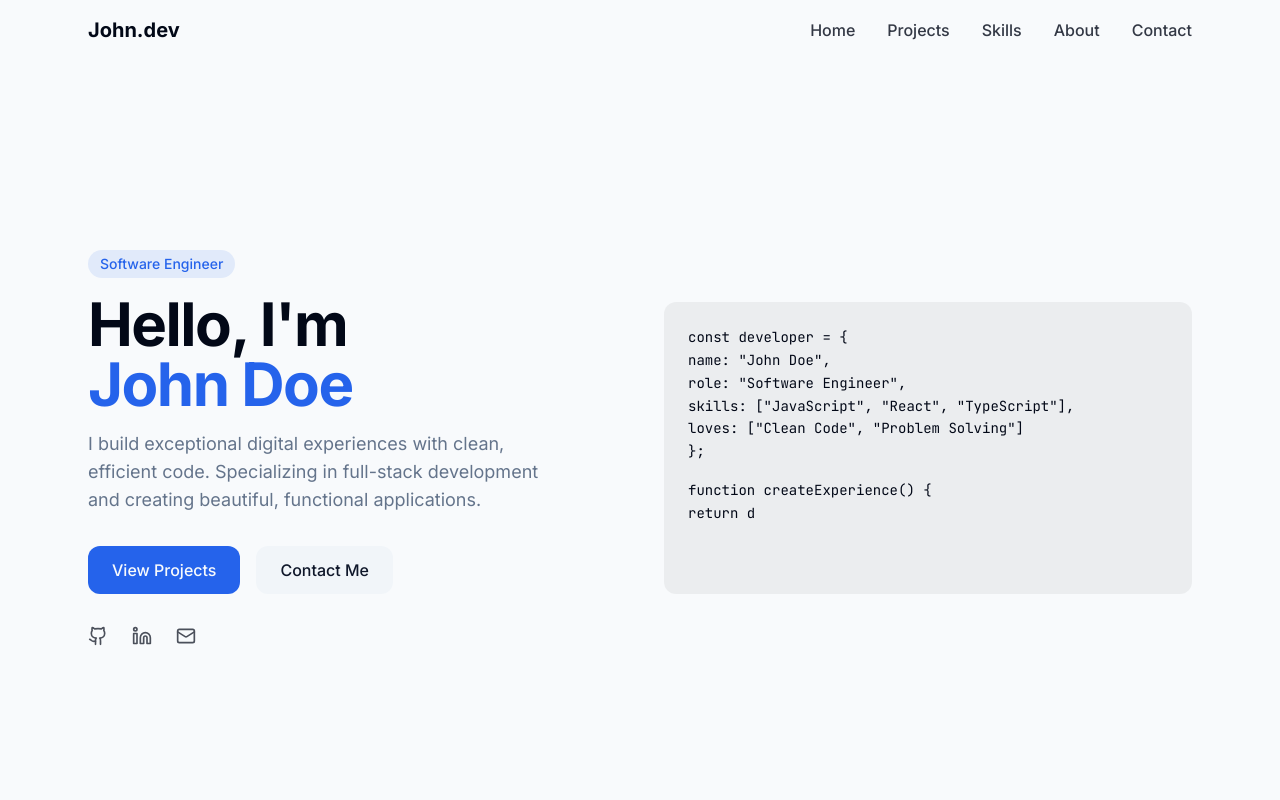
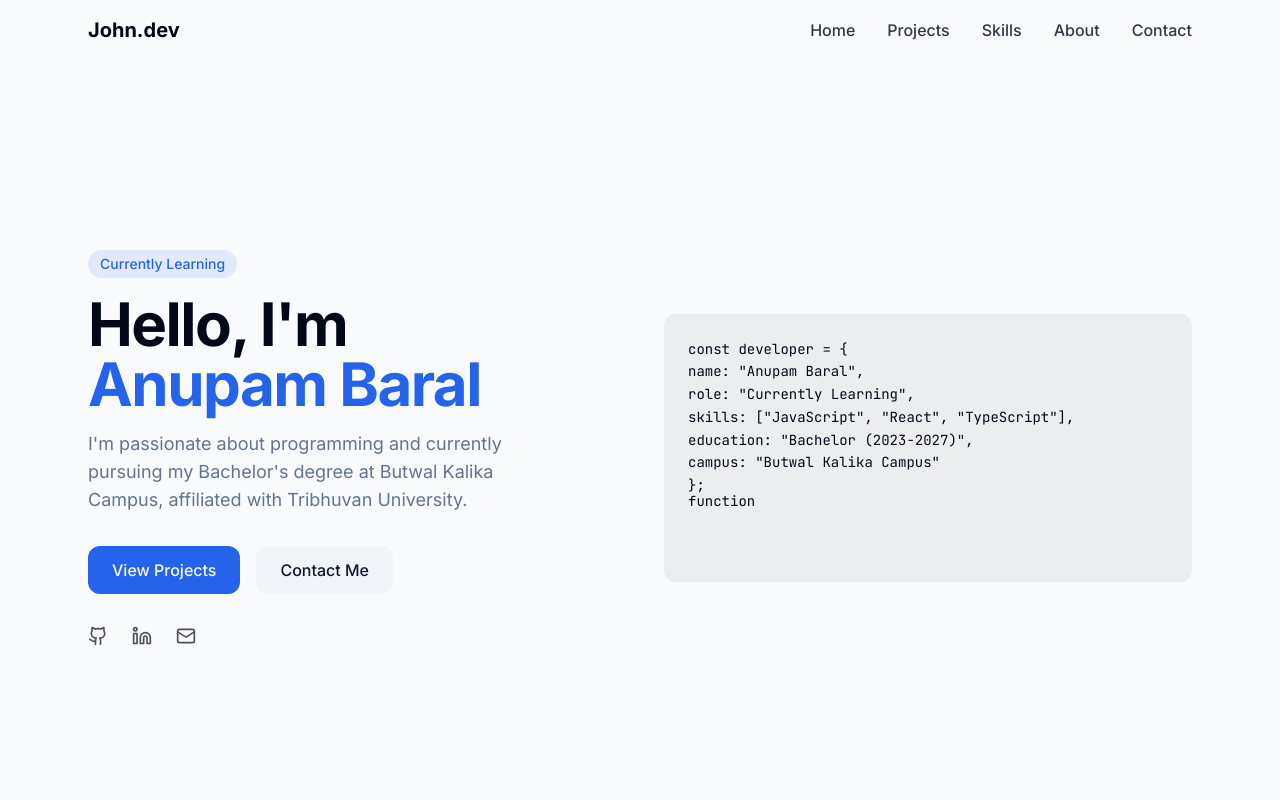
Before and after one commit to anup0206/p-924478, a React (Vite) app: page / in a window 1280 px wide. Shown: the top 800 px of the page. Built offline with nearby package versions, Linux system fonts and the light colour scheme.

Commit message:
Update About Me details
Update the About Me section with new details.

```diff
--- a/src/components/About.tsx
+++ b/src/components/About.tsx
@@ -10,20 +10,19 @@ const About = () => {
         <div className="grid md:grid-cols-2 gap-12 items-center">
           <div className="space-y-6">
             <p className="text-lg">
-              Hello! I'm John, a passionate software engineer with a focus on creating
-              efficient and user-friendly web applications. With over 5 years of
-              professional experience, I've worked with various technologies and frameworks.
+              Hello! I'm Anupam Baral, currently pursuing my Bachelor's degree (2023-2027)
+              at Butwal Kalika Campus, Butwal, affiliated with Tribhuvan University.
             </p>
 
             <p className="text-lg">
-              I believe in writing clean, maintainable code and constantly strive to
-              improve my skills and stay updated with the latest trends in the industry.
+              I'm passionate about programming and software development. I'm in the early
+              stages of my journey, learning new technologies and building projects to enhance
+              my skills.
             </p>
 
             <p className="text-lg">
-              When I'm not coding, you can find me hiking, reading tech blogs, or
-              contributing to open-source projects. I'm always open to new opportunities
-              and challenges!
+              When I'm not coding, you can find me exploring new technologies, reading tech blogs,
+              or working on personal projects. I'm always eager to learn and grow in this field!
             </p>
           </div>
 
@@ -33,7 +32,7 @@ const About = () => {
               <div className="relative bg-white rounded-lg overflow-hidden">
                 <img
                   src="https://images.unsplash.com/photo-1560250097-0b93528c311a"
-                  alt="John Doe"
+                  alt="Anupam Baral"
                   className="w-full h-auto"
                 />
               </div>
--- a/src/components/Hero.tsx
+++ b/src/components/Hero.tsx
@@ -1,3 +1,4 @@
+
 import React, { useEffect, useRef } from 'react';
 import { ArrowDownCircle, Github, Linkedin, Mail } from 'lucide-react';
 
@@ -10,10 +11,11 @@ const Hero = () => {
     // This simulates typing code animation
     const codeLines = [
       'const developer = {',
-      '  name: "John Doe",',
-      '  role: "Software Engineer",',
+      '  name: "Anupam Baral",',
+      '  role: "Currently Learning",',
       '  skills: ["JavaScript", "React", "TypeScript"],',
-      '  loves: ["Clean Code", "Problem Solving"]',
+      '  education: "Bachelor (2023-2027)",',
+      '  campus: "Butwal Kalika Campus"',
       '};',
       '',
       'function createExperience() {',
@@ -60,18 +62,17 @@ const Hero = () => {
         <div className="order-2 md:order-1">
           <div className="opacity-0 animate-fade-in">
             <div className="inline-block bg-primary/10 text-primary px-3 py-1 rounded-full text-sm font-medium mb-4">
-              Software Engineer
+              Currently Learning
             </div>
           </div>
 
           <h1 className="heading-xl mb-4 opacity-0 animate-fade-in animate-delay-100 text-balance">
-            Hello, I'm <span className="text-primary">John Doe</span>
+            Hello, I'm <span className="text-primary">Anupam Baral</span>
           </h1>
 
           <p className="subheading mb-8 opacity-0 animate-fade-in animate-delay-200 text-balance">
-            I build exceptional digital experiences with clean, efficient code.
-            Specializing in full-stack development and creating beautiful,
-            functional applications.
+            I'm passionate about programming and currently pursuing my Bachelor's degree
+            at Butwal Kalika Campus, affiliated with Tribhuvan University.
           </p>
 
           <div className="flex flex-wrap gap-4 mb-8 opacity-0 animate-fade-in animate-delay-300">
@@ -92,7 +93,7 @@ const Hero = () => {
               className="opacity-70 hover:opacity-100 transition-opacity">
               <Linkedin size={20} />
             </a>
-            <a href="mailto:contact@johndoe.dev"
+            <a href="mailto:contact@anupambaral.dev"
               className="opacity-70 hover:opacity-100 transition-opacity">
               <Mail size={20} />
             </a>
```
